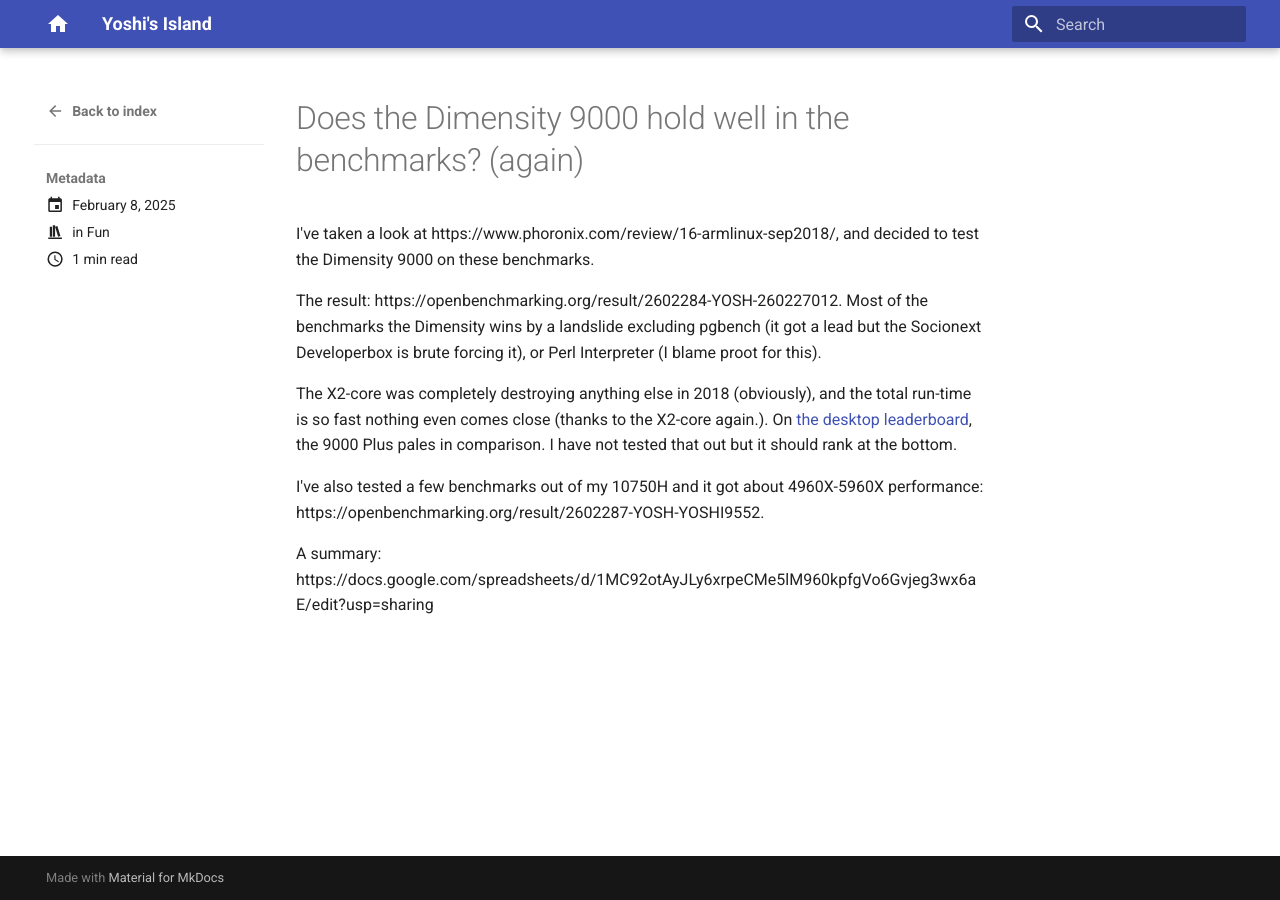
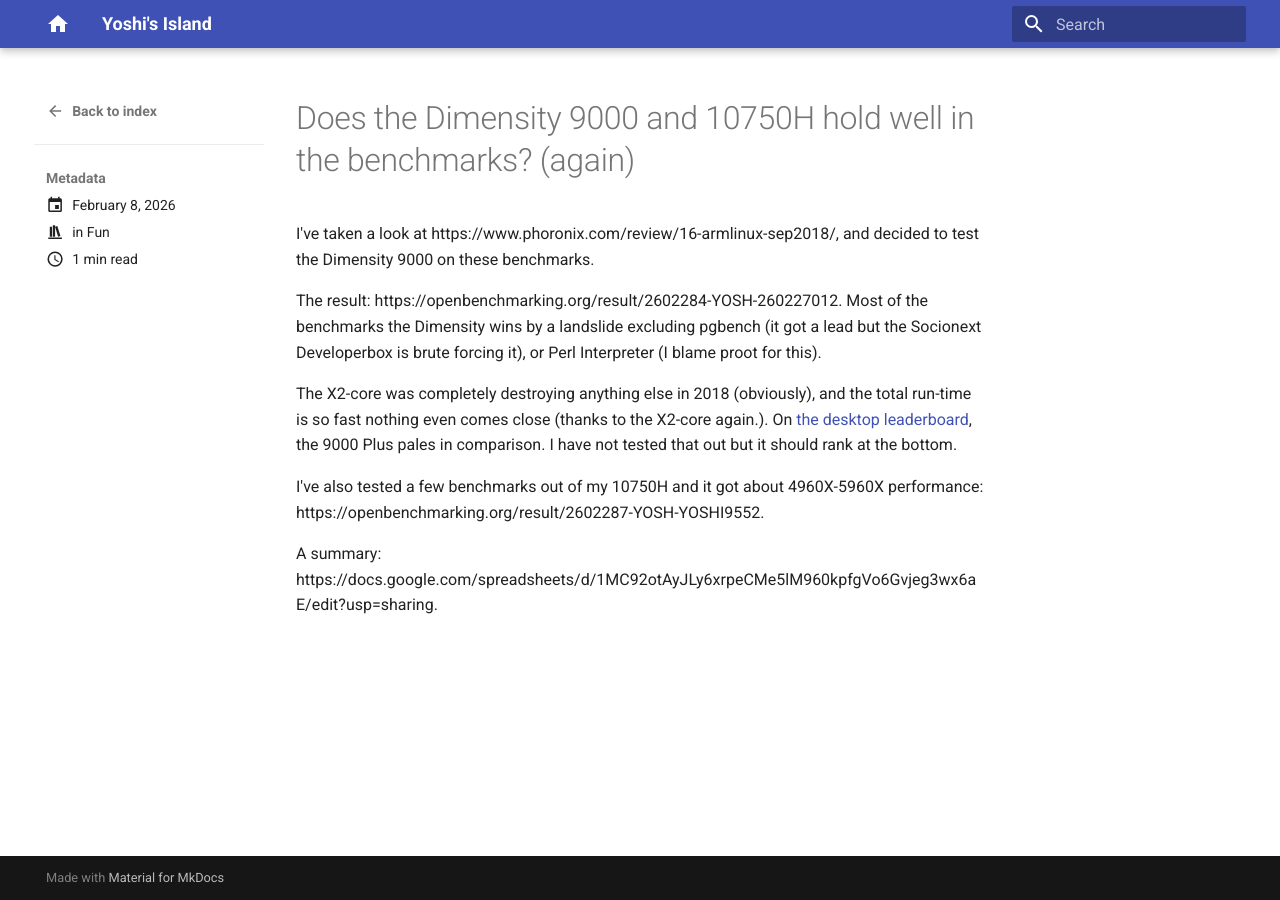
Before and after one commit to pt13762104/pt13762104.github.io, an MkDocs documentation site: the page built from docs/posts/another_benchmark.md, in a window 1280 px wide. Built offline with MkDocs 1.6.1 and Material for MkDocs 9.7.7, drawn with Linux system fonts in a browser that asks for light colours.

Commit message:
fix dates

```diff
--- a/docs/posts/another_benchmark.md
+++ b/docs/posts/another_benchmark.md
@@ -1,8 +1,8 @@
 ---
-date: 2025-02-08
+date: 2026-02-08
 categories:
     - Fun
-title: Does the Dimensity 9000 hold well in the benchmarks? (again)
+title: Does the Dimensity 9000 and 10750H hold well in the benchmarks? (again)
 ---
 
 I've taken a look at https://www.phoronix.com/review/16-armlinux-sep2018/, and decided to test the Dimensity 9000 on these benchmarks.
@@ -13,4 +13,4 @@ The X2-core was completely destroying anything else in 2018 (obviously), and the
 
 I've also tested a few benchmarks out of my 10750H and it got about 4960X-5960X performance: https://openbenchmarking.org/result/2602287-YOSH-YOSHI9552.
 
-A summary: https://docs.google.com/spreadsheets/d/1MC92otAyJLy6xrpeCMe5lM960kpfgVo6Gvjeg3wx6aE/edit?usp=sharing
+A summary: https://docs.google.com/spreadsheets/d/1MC92otAyJLy6xrpeCMe5lM960kpfgVo6Gvjeg3wx6aE/edit?usp=sharing.
```
Also changed, not shown: docs/posts/yet_another_thing.md (+1 -1 lines).
